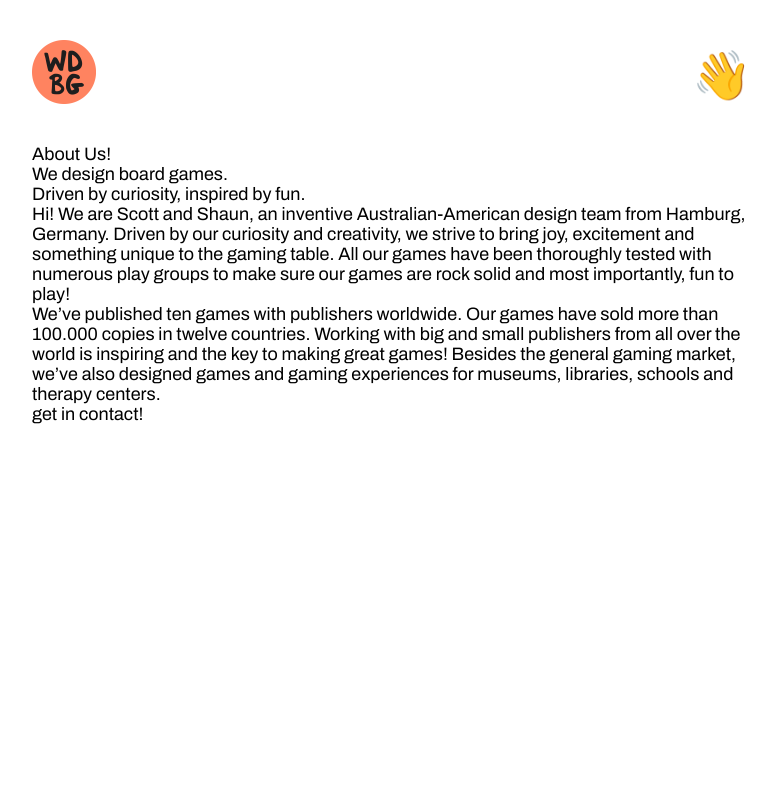
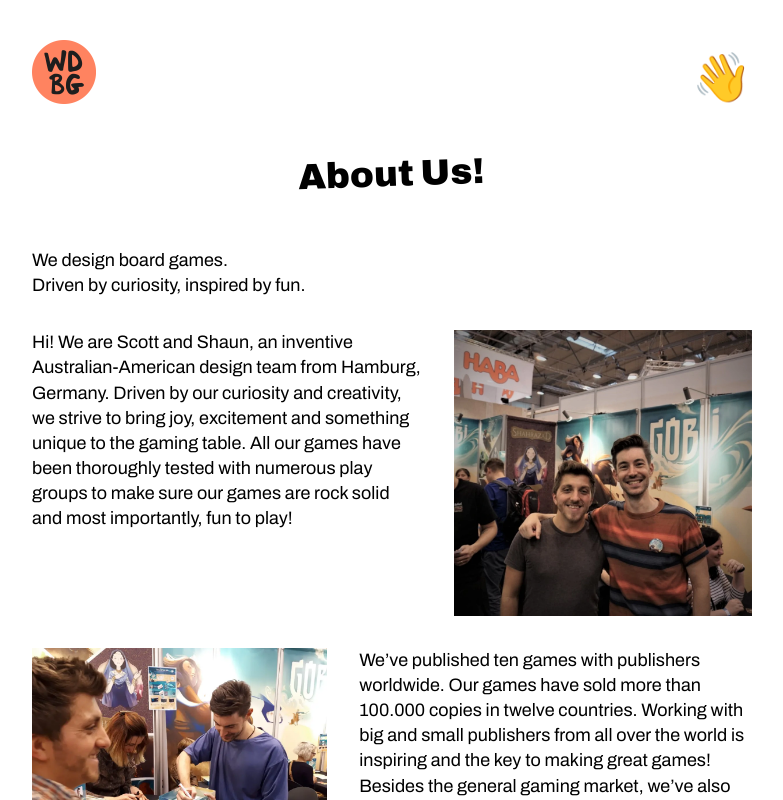
Before and after one commit to scotthuntington/scotthuntington.github.io, a React (Create React App) app: page /about in a window 1280 px wide. Shown: the top 800 px of the page, without its empty margins (248-1031 px from the left). Built offline with nearby package versions, Linux system fonts and the light colour scheme; a web font is replaced by a local one.

Commit message:
back button, about wip

```diff
--- /dev/null
+++ b/src/components/BackButton.js
@@ -0,0 +1,13 @@
+import { useNavigate } from "react-router-dom"
+import styled from "styled-components"
+import { SIZES } from "../constants"
+
+const BackLink = styled.div`
+    padding: ${SIZES.XXL} 0px;
+    cursor: pointer;
+    text-decoration: underline;
+`
+export const BackButton = () => {
+    const navigate = useNavigate();
+    return <BackLink onClick={() => navigate(-1)}>⬅️ Go Back</BackLink>
+}
--- a/src/components/TwoPanel.js
+++ b/src/components/TwoPanel.js
@@ -6,7 +6,6 @@ const BodyWrapper = styled.div`
     display: grid;
     gap: ${SIZES.XL};
     grid-template-columns: auto auto;
-    grid-auto-rows: 1fr;
     @media (max-width: 600px) {
         grid-template-columns: 1fr;
     }
--- a/src/index.css
+++ b/src/index.css
@@ -3,6 +3,7 @@ body {
   -webkit-font-smoothing: antialiased;
   -moz-osx-font-smoothing: grayscale;
   font-size: large;
+  line-height: 1.4;
 }
 
 code {
--- a/src/pages/About.page.js
+++ b/src/pages/About.page.js
@@ -1,10 +1,42 @@
+import styled from "styled-components"
+import { BackButton } from "../components/BackButton"
+import { Title } from "../components/Title"
+import { TwoPanel } from "../components/TwoPanel"
+import { SIZES } from "../constants"
+import us1 from "../images/us1.webp"
+import us2 from "../images/us2.webp"
+
+const Image = styled.img`
+    max-width: 100%;
+    width: auto;
+    height: auto;
+`
+
+const Body = styled.div`
+    font-family: "Archivo";
+`
+
+const TPWrapper = styled.div`
+    padding-bottom: ${SIZES.XL};
+`
 export const About = () => {
     return <>
-        <div>About Us!</div>
-        <div>We design board games.</div>
-        <div>Driven by curiosity, inspired by fun.</div>
-        <div>Hi! We are Scott and Shaun, an inventive Australian-American design team from Hamburg, Germany. Driven by our curiosity and creativity, we strive to bring joy, excitement and something unique to the gaming table. All our games have been thoroughly tested with numerous play groups to make sure our games are rock solid and most importantly, fun to play!</div>
-        <div>We’ve published ten games with publishers worldwide. Our games have sold more than 100.000 copies in twelve countries. Working with big and small publishers from all over the world is inspiring and the key to making great games! Besides the general gaming market, we’ve also designed games and gaming experiences for museums, libraries, schools and therapy centers.</div>
+        <Title>About Us!</Title>
+        <TPWrapper>
+            <div>We design board games.</div>
+            <div>Driven by curiosity, inspired by fun.</div>
+        </TPWrapper>
+        <TPWrapper>
+            <TwoPanel
+                a={<Body>Hi! We are Scott and Shaun, an inventive Australian-American design team from Hamburg, Germany. Driven by our curiosity and creativity, we strive to bring joy, excitement and something unique to the gaming table. All our games have been thoroughly tested with numerous play groups to make sure our games are rock solid and most importantly, fun to play!</Body>}
+                b={<Image src={us1} alt="" />} />
+        </TPWrapper>
+        <TPWrapper>
+            <TwoPanel
+                a={<Image src={us2} alt="" />}
+                b={<Body>We’ve published ten games with publishers worldwide. Our games have sold more than 100.000 copies in twelve countries. Working with big and small publishers from all over the world is inspiring and the key to making great games! Besides the general gaming market, we’ve also designed games and gaming experiences for museums, libraries, schools and therapy centers.</Body>} />
+        </TPWrapper>
         <div>get in contact!</div>
+        <BackButton />
     </>
 }
--- a/src/pages/Prototype.page.js
+++ b/src/pages/Prototype.page.js
@@ -7,6 +7,7 @@ import tooHotCover from "../images/toohotcover.png";
 import ducklingsCover from "../images/ducklingscover.png";
 import { Grid } from "../components/Grid";
 import { TwoPanel } from "../components/TwoPanel";
+import { BackButton } from "../components/BackButton";
 
 
 const title = {
@@ -172,11 +173,6 @@ const Emoji = styled.div`
     padding-right: ${SIZES.LG};
     font-size: 36px;
 `
-const BackLink = styled.div`
-    padding: ${SIZES.XXL} 0px;
-    cursor: pointer;
-    text-decoration: underline;
-`
 const FlavourText = styled.div`
     font-family: "Archivo";
     font-style: italic;
@@ -240,6 +236,6 @@ export const Prototype = () => {
         <FlavourText>{flavourtext[id]}</FlavourText>
         {renderWhatsCool(whatscool[id])}
         {renderComponents(components[id])}
-        <BackLink onClick={() => navigate(-1)}>⬅️ Go Back</BackLink>
+        <BackButton/>
     </div>
 }
```
Also changed, not shown: src/images/us1.webp (added), src/images/us2.webp (added).
